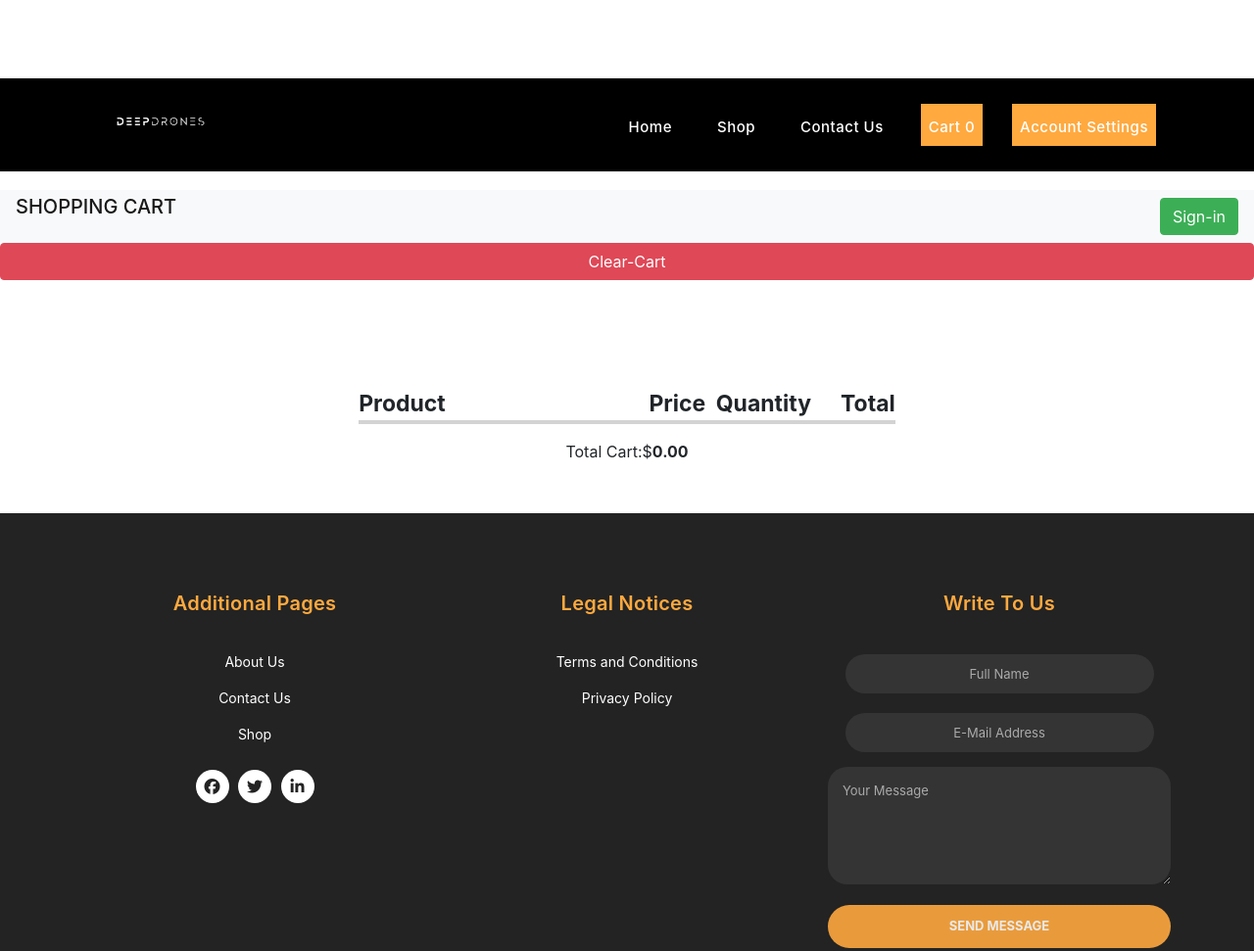
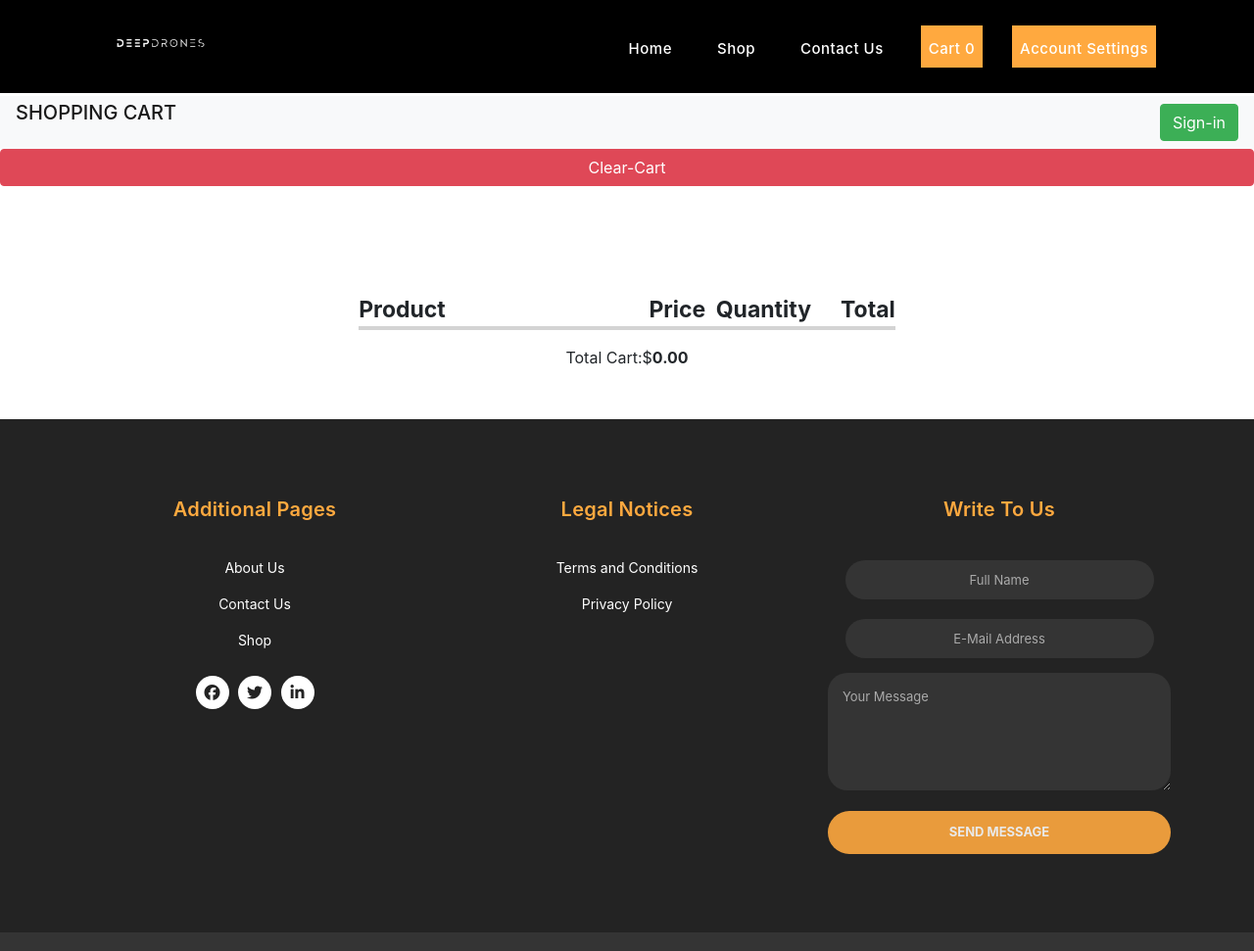
Before and after one commit to keerthana-5170/deep_drones, a plain HTML site: page cart.html in a window 1280 px wide. Shown: the top 971 px of the page at 98% size. Drawn offline with nearby package versions, Linux system fonts and the light colour scheme; some icons are missing.

Commit message:
pop up changes

```diff
--- a/cart.html
+++ b/cart.html
@@ -40,7 +40,7 @@
 
        <!-- Header -->
           <header class=""></header>
-            <nav class="navbar navbar-expand-lg" style="top:0px; background-color: #000; position: relative; bottom: 100px;height: 95px;">
+            <nav class="navbar navbar-expand-lg" style="top:-80px; background-color: #000; position: relative; bottom: 100px;height: 95px;">
               <div class="container">
                 <a class="navbar-brand" href="index.html"><img  style="margin-bottom: 0px !important;width: 100px;margin-left: 30px;"class="logo" src="./assets/images/deep drones.jpeg" alt="deep drones logo"></a>
                 <button style ="width: 56px;" class="navbar-toggler" type="button" data-toggle="collapse" data-target="#navbarResponsive" aria-controls="navbarResponsive" aria-expanded="false" aria-label="Toggle navigation">
@@ -85,7 +85,7 @@
 
 
 
-         <nav  class="navbar navbar-light bg-light justify-content-between" style="margin-top: 19px;">
+         <nav  class="navbar navbar-light bg-light justify-content-between" style="margin-top: -77px;">
           <h1 class="navbar-brand">SHOPPING CART</h1>
           <form class="form-inline">
             <div class=".float-sm-left">
```
